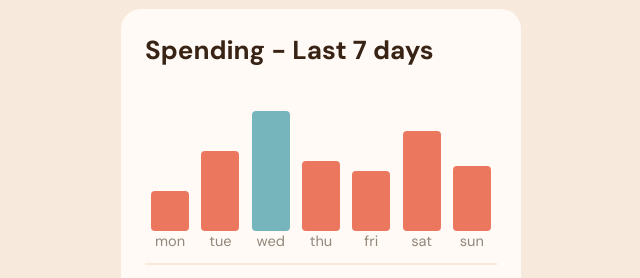
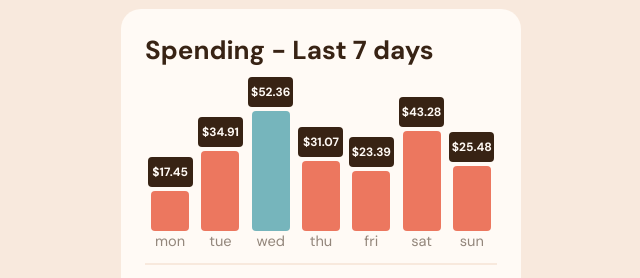
Before and after one commit to dot-ach/Expenses-chart, a website: page index.html in a window 1280 px wide. Shown: the part 269-547 px from the top of the page, without its empty margins (319-959 px from the left). Drawn offline with Linux system fonts and the light colour scheme.

Commit message:
Trabajamos el .json local para mostrar los precios a cada barrita

```diff
--- a/index.html
+++ b/index.html
@@ -31,30 +31,37 @@
 
       <section class="graphic">
         <div class="graph-bar_container">
-          <div class="graph-bar_mon"></div>
+          <div class="amount" id="amount_mon">$52.36</div>
+          <div class="graph-bar_mon" id="bar_mon"></div>
           <p>mon</p>
         </div>
         <div class="graph-bar_container">
+          <div class="amount" id="amount_tue">$52.36</div>
           <div class="graph-bar_tue"></div>
           <p>tue</p>
         </div>
         <div class="graph-bar_container">
+          <div class="amount" id="amount_wed">$52.36</div>
           <div class="graph-bar_wed"></div>
           <p>wed</p>
         </div>
         <div class="graph-bar_container">
+          <div class="amount" id="amount_thu">$52.36</div>
           <div class="graph-bar_thu"></div>
           <p>thu</p>
         </div>
         <div class="graph-bar_container">
+          <div class="amount" id="amount_fri">$52.36</div>
           <div class="graph-bar_fri"></div>
           <p>fri</p>
         </div>
         <div class="graph-bar_container">
+          <div class="amount" id="amount_sat">$52.36</div>
           <div class="graph-bar_sat"></div>
           <p>sat</p>
         </div>
         <div class="graph-bar_container">
+          <div class="amount" id="amount_sun">$52.36</div>
           <div class="graph-bar_sun"></div>
           <p>sun</p>
         </div>
--- a/index.js
+++ b/index.js
@@ -1,6 +1,32 @@
 const getData = async (url) => {
   const res = await fetch(url)
   const data = await res.json();
-  console.log(data);
+  // console.log(data);
+  return data;
 }
-getData('./data.json')
+// const bar_mon = document.getElementById('bar_mon');
+const amount_mon = document.getElementById('amount_mon');
+const amount_tue = document.getElementById('amount_tue');
+const amount_wed = document.getElementById('amount_wed');
+const amount_thu = document.getElementById('amount_thu');
+const amount_fri = document.getElementById('amount_fri');
+const amount_sat = document.getElementById('amount_sat');
+const amount_sun = document.getElementById('amount_sun');
+(async () => {
+  try {
+    const dates = await getData('./data.json');
+    amount_mon.innerText = `$${dates[0].amount}`;
+    amount_tue.innerText = `$${dates[1].amount}`;
+    amount_wed.innerText = `$${dates[2].amount}`;
+    amount_thu.innerText = `$${dates[3].amount}`;
+    amount_fri.innerText = `$${dates[4].amount}`;
+    amount_sat.innerText = `$${dates[5].amount}`;
+    amount_sun.innerText = `$${dates[6].amount}`;
+    // bar_mon.addEventListener('onmouseover', (event) =>{
+    //   event.t
+    // })
+    console.log(dates[0].amount)
+  } catch (error) {
+    console.error(error);
+  }
+})();
--- a/style.css
+++ b/style.css
@@ -83,6 +83,18 @@
   justify-content: center;
   align-items: center;
 }
+.graph-bar_container .amount{
+  display: flex;
+  align-items: center;
+  justify-content: center;
+  width: 45px;
+  height: 30px;
+  margin-bottom: 4px;
+  background-color: var(--Dark-brown);
+  font-size: 1.2rem;
+  font-weight: bold;
+  color: var(--Very-pale-orange);
+}
 .graph-bar_container div{
   width: 100%;
   height: 120px;
```
